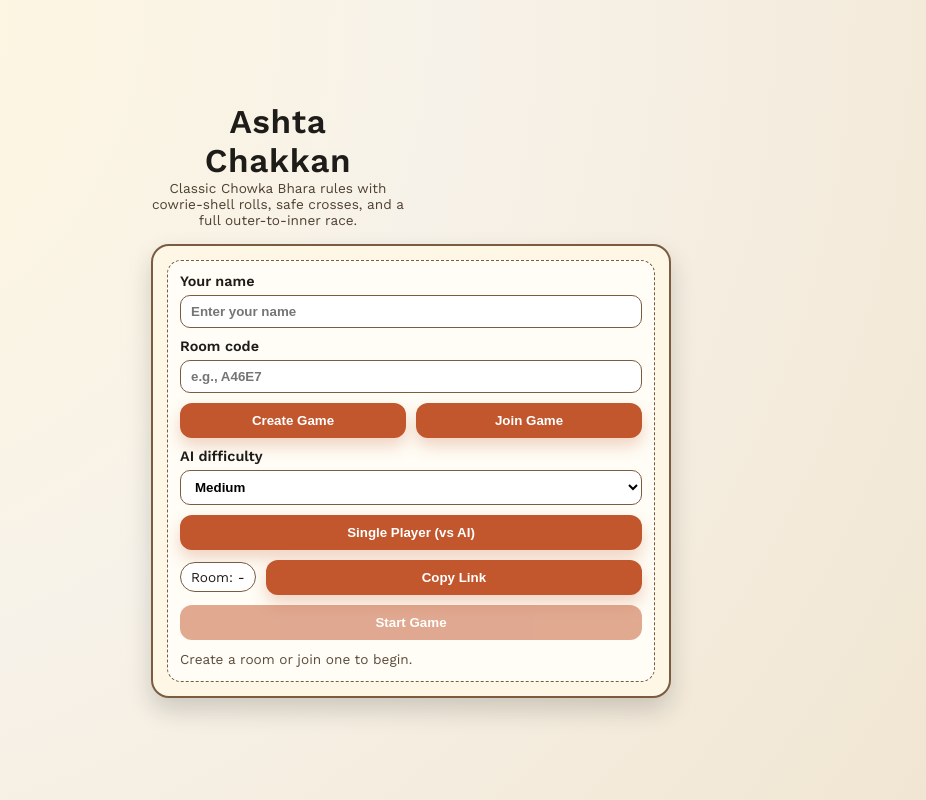
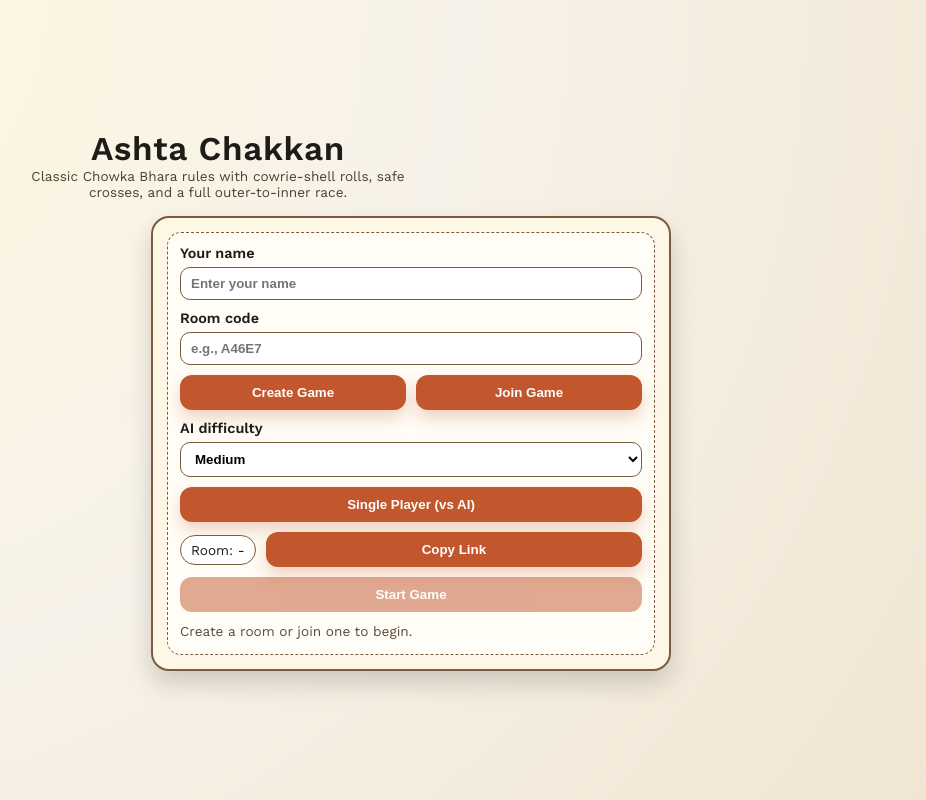
Before and after one commit to kushalv/Ashta-Chakkam, a website: page public/index.html in a window 1280 px wide. Shown: the whole page, without its empty margins (229-1155 px from the left). Drawn offline with nearby package versions, Linux system fonts and the light colour scheme; no server answers; a web font is replaced by a local one.

Commit message:
Center lobby layout and adjust UI

```diff
--- a/public/index.html
+++ b/public/index.html
@@ -49,7 +49,7 @@
     .app.lobby-mode {
       grid-template-columns: 1fr;
       justify-items: center;
-      width: min(520px, 100%);
+      width: min(760px, 100%);
       gap: 16px;
     }
 
@@ -70,6 +70,7 @@
 
     .app.lobby-mode header > div {
       width: 100%;
+      max-width: 760px;
     }
 
     .app.lobby-mode .header-actions [data-game] {
@@ -77,12 +78,17 @@
     }
 
     .app.lobby-mode .subtitle {
-      max-width: none;
+      max-width: 760px;
+      margin: 0 auto;
+    }
+
+    .app.lobby-mode h1 {
+      white-space: nowrap;
     }
 
     .app.lobby-mode #lobbyOnlyPanel {
       width: 100%;
-      max-width: none;
+      max-width: 520px;
     }
 
     h1 {
```
